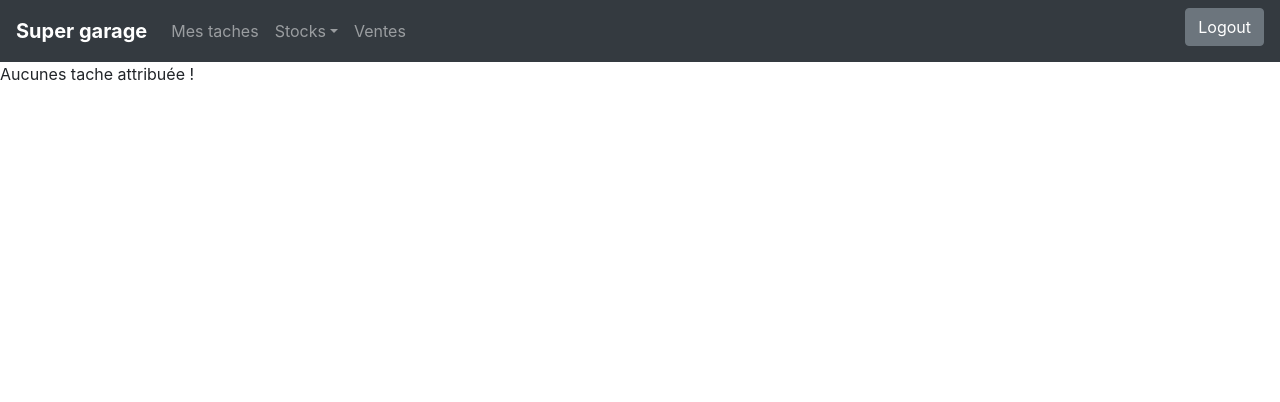
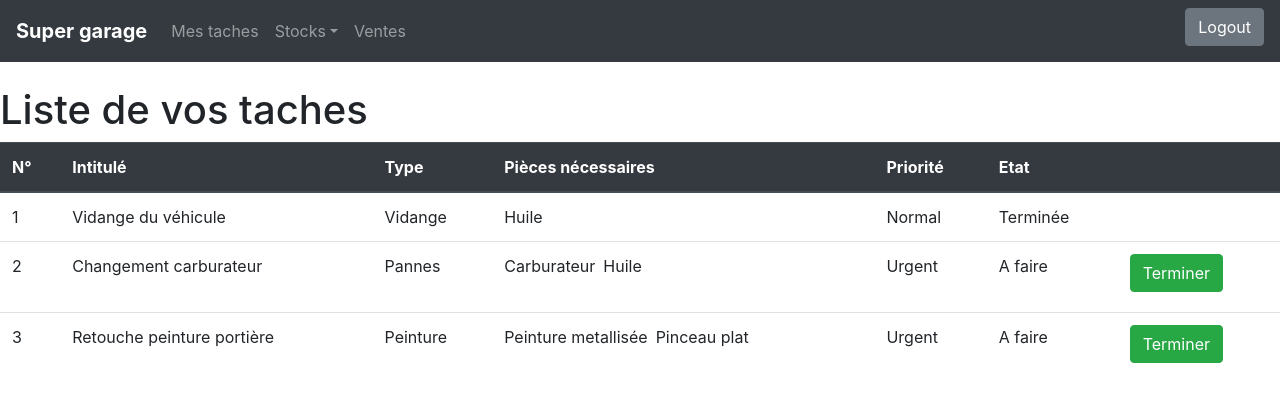
Before and after one commit to 2021-d15-tp7-team-1/garage-fullstack, a React (Create React App) app in the folder app-react/: page /taches in a window 1280 px wide. Shown: the top 402 px of the page. Built offline with nearby package versions, Linux system fonts and the light colour scheme; no server answers; data requests are answered from the project's data file.

Commit message:
ajout de json-server pour simuler l'affichage des taches

```diff
--- /dev/null
+++ b/app-react/db.json
@@ -0,0 +1,51 @@
+{
+  "taches": [
+    {
+      "id": 1,
+      "intitule": "Vidange du véhicule",
+      "type": "Vidange",
+      "priorite" : "Normal",
+      "isTerminee": true,
+      "pieces" : [
+          {
+              "id":1,
+              "nom": "Huile"
+          }
+      ]
+    },
+    {
+      "id": 2,
+      "intitule": "Changement carburateur",
+      "type": "Pannes",
+      "priorite" : "Urgent",
+      "isTerminee": false,
+      "pieces" : [
+          {
+              "id":2,
+              "nom": "Carburateur"
+          },
+          {
+              "id":1,
+              "nom": "Huile"
+          }
+      ]
+    },
+    {
+      "id": 3,
+      "intitule": "Retouche peinture portière",
+      "type": "Peinture",
+      "priorite" : "Urgent",
+      "isTerminee": false,
+      "pieces" : [
+          {
+              "id":3,
+              "nom": "Peinture metallisée"
+          },
+          {
+              "id":4,
+              "nom": "Pinceau plat"
+          }
+      ]
+    }
+  ]
+}
--- a/app-react/package.json
+++ b/app-react/package.json
@@ -8,6 +8,7 @@
     "@testing-library/user-event": "^12.8.3",
     "axios": "^0.24.0",
     "bootstrap": "^4.6.1",
+    "json-server": "^0.17.0",
     "react": "^17.0.2",
     "react-dom": "^17.0.2",
     "react-router-dom": "^5.3.0",
--- a/app-react/src/composants/TachesComp.js
+++ b/app-react/src/composants/TachesComp.js
@@ -8,11 +8,20 @@ class TachesComp extends Component {
     }
     componentDidMount() {
         console.log("comp mounted")
+        /*
         TacheService.findByIdMecanicien(4).then(
-            (data) => {
-                this.setState({taches : data})
+            (res) => {
+                this.setState({taches : res.data})
+            }
+        )*/
+
+        TacheService.getFiches().then(
+            (res) => {
+                this.setState({taches : res.data})
             }
         )
+        console.log("taches : " + this.state.taches)
+
     }
     render() {
         if(this.state.taches.length<1) {
@@ -20,9 +29,8 @@ class TachesComp extends Component {
         }
         return (
             <div>
-                <ul>
-                {this.state.taches.map(data => <li>{data.intitule} {data.isTerminee}</li>)}
-                </ul>
+                <br/>
+                <h1>Liste de vos taches</h1>
                 <table className="table">
                     <thead className="thead-dark">
                         <tr>
@@ -32,6 +40,7 @@ class TachesComp extends Component {
                             <th>Pièces nécessaires</th>
                             <th>Priorité</th>
                             <th>Etat</th>
+                            <th></th>
                         </tr>
                     </thead>
                     <tbody>
@@ -39,11 +48,21 @@ class TachesComp extends Component {
                         <tr>
                             <td>{data.id}</td>
                             <td>{data.intitule}</td>
-                            <td>{data.type.name}</td>
-                            <td>{data.pieces.map(p => <span>{p.nomPiece}</span>)}</td>
-                            <td>{data.priorite.name}</td>
-                            <td>{data.isTerminee}</td>
-                            <td><button class="btn btn-primary mb-2" onClick={TacheService.terminerTache(data.id)}>Terminer</button></td>
+                            <td>{data.type}</td>
+                            <td>{data.pieces.map(p => <span className="mr-2">{p.nom}</span>)}</td>
+                            <td>{data.priorite}</td>
+
+                            {!data.isTerminee &&
+                                <td>A faire</td>
+                            }
+                            {data.isTerminee &&
+                                <td>Terminée</td>
+                            }
+
+                            {!data.isTerminee &&
+                                <td><button class="btn btn-success mb-2" onClick={TacheService.terminerTache(data.id)}>Terminer</button></td>
+                            }
+
                         </tr>)}
                     </tbody>
                 </table>
--- a/app-react/src/services/TacheService.js
+++ b/app-react/src/services/TacheService.js
@@ -8,4 +8,8 @@ export default class TacheService {
     static terminerTache(idTache){
         return axios.get("http://localhost:8090/rest/taches/terminer-tache/{idTache}")
     }
+
+    static getFiches(){
+        return axios.get("http://localhost:3000/taches")
+    }
 }
```
Also changed, not shown: app-react/src/models/Tache.js (added, +12 -0 lines), 1 other file (tests, documents, lock files or other folders).
